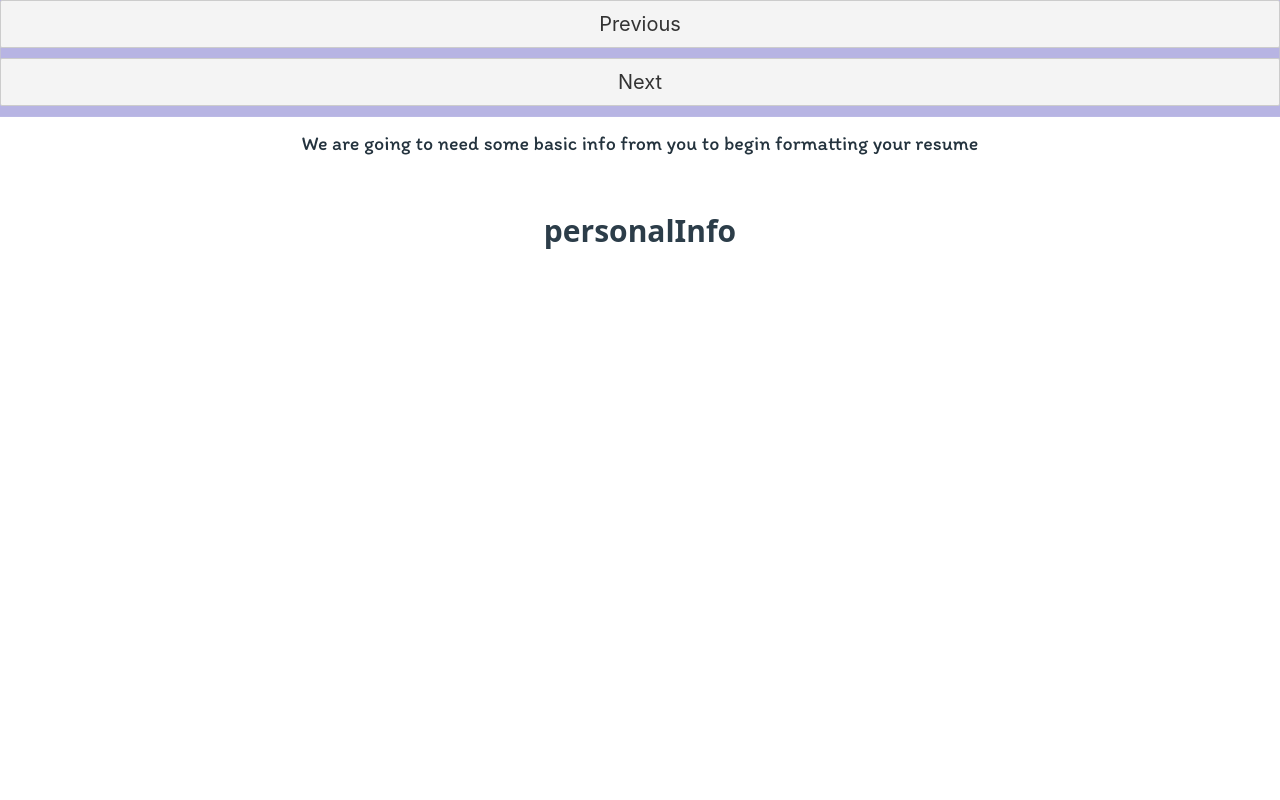
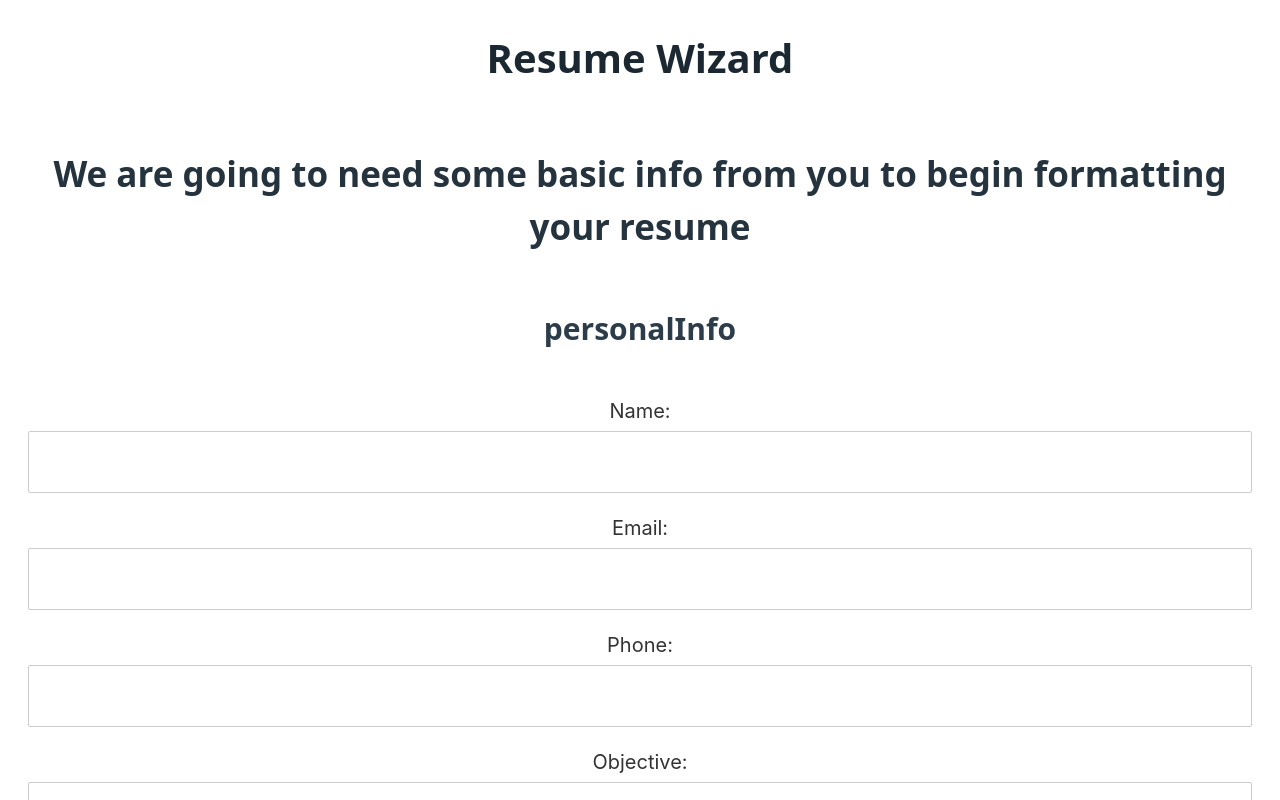
Before and after one commit to TheCaffeinatedCoders/Resume-Wizard-CruzHacks, a Svelte app in the folder frontend/: page / in a window 1280 px wide. Both pictures are taken after a click on the button "Start". Shown: the top 800 px of the page. Built offline with nearby package versions, Linux system fonts and the light colour scheme.

Commit message:
sending with buttons for next and previous

```diff
--- a/frontend/src/routes/Info.svelte
+++ b/frontend/src/routes/Info.svelte
@@ -178,7 +178,7 @@
     </div>
 {/if}
 <div>
-    <button
+    <button class = "button button3"
         type="button"
         on:click={() => {
             if (currentSection === "personalInfo") {
@@ -189,7 +189,7 @@
     >
         Previous
     </button>
-    <button
+    <button class = "button button3"
         type="button"
         on:click={() => {
             if (currentSection === "skills") {
@@ -206,7 +206,7 @@
 <style>
     @import url('https://fonts.googleapis.com/css2?family=Itim&display=swap');
 
-    div {
+   /* div {
         position: absolute;
         top: 0;
         left: 0;
@@ -231,7 +231,7 @@
         font-size: 20px;
         font-weight: 100;
     }
-
+    */
     .button{
 		background-color: #ffffff;/*white*/
 		border: none;
@@ -269,5 +269,16 @@
 		background-color: #ffffff;
 		color: rgba(175, 174, 224, 10);
 	}
+    .button3{
+        background-color: rgba(175, 174, 224, 0.5);
+		color:black;
+		border: 2px solid #ffffff;;
+		border-radius:20px;
+		width: 30%;
+    }
+    .button3:hover{
+		background-color: #ffffff;
+		color: rgba(175, 174, 224, 10);
+	}
 
 </style>
```
